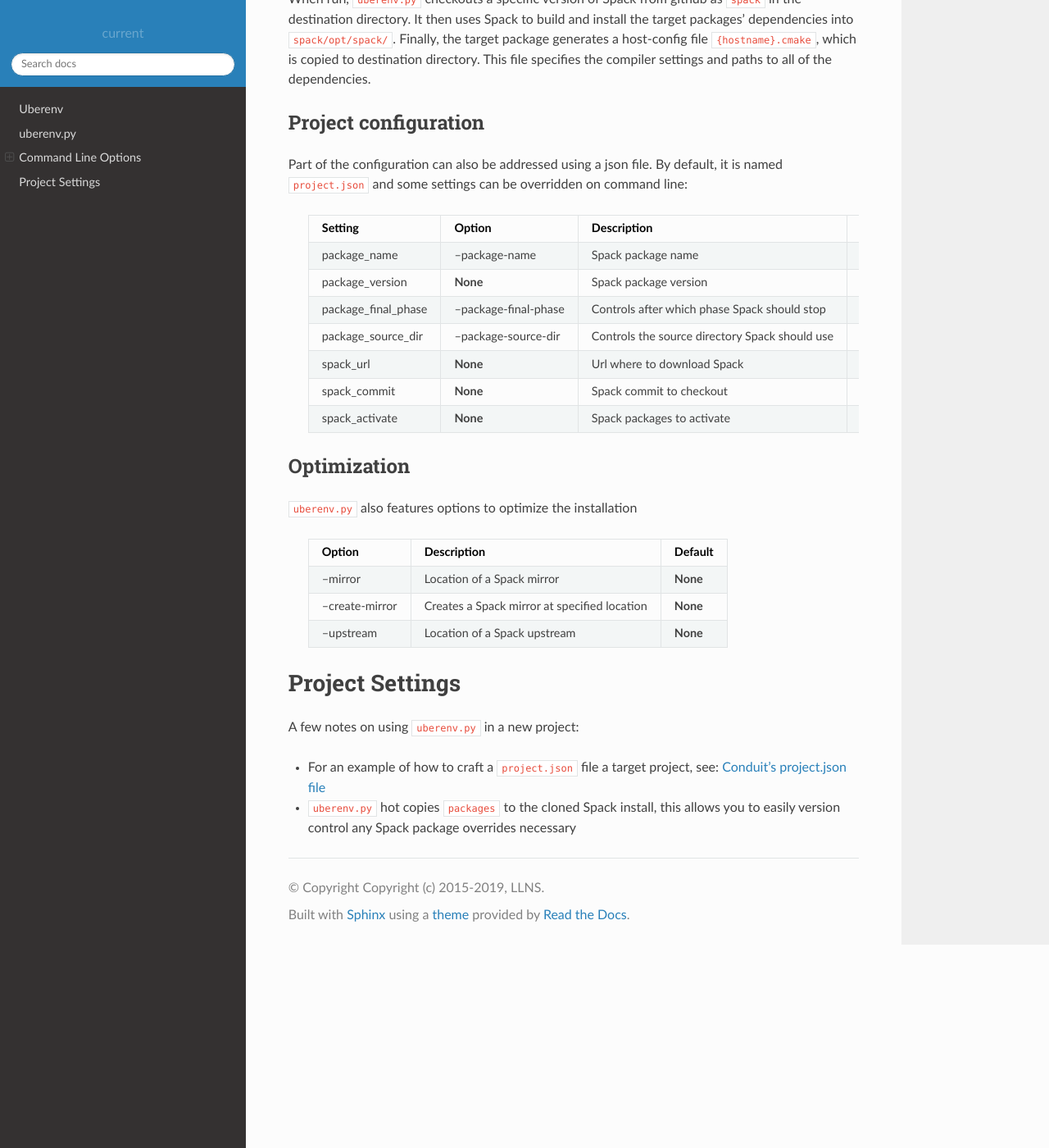
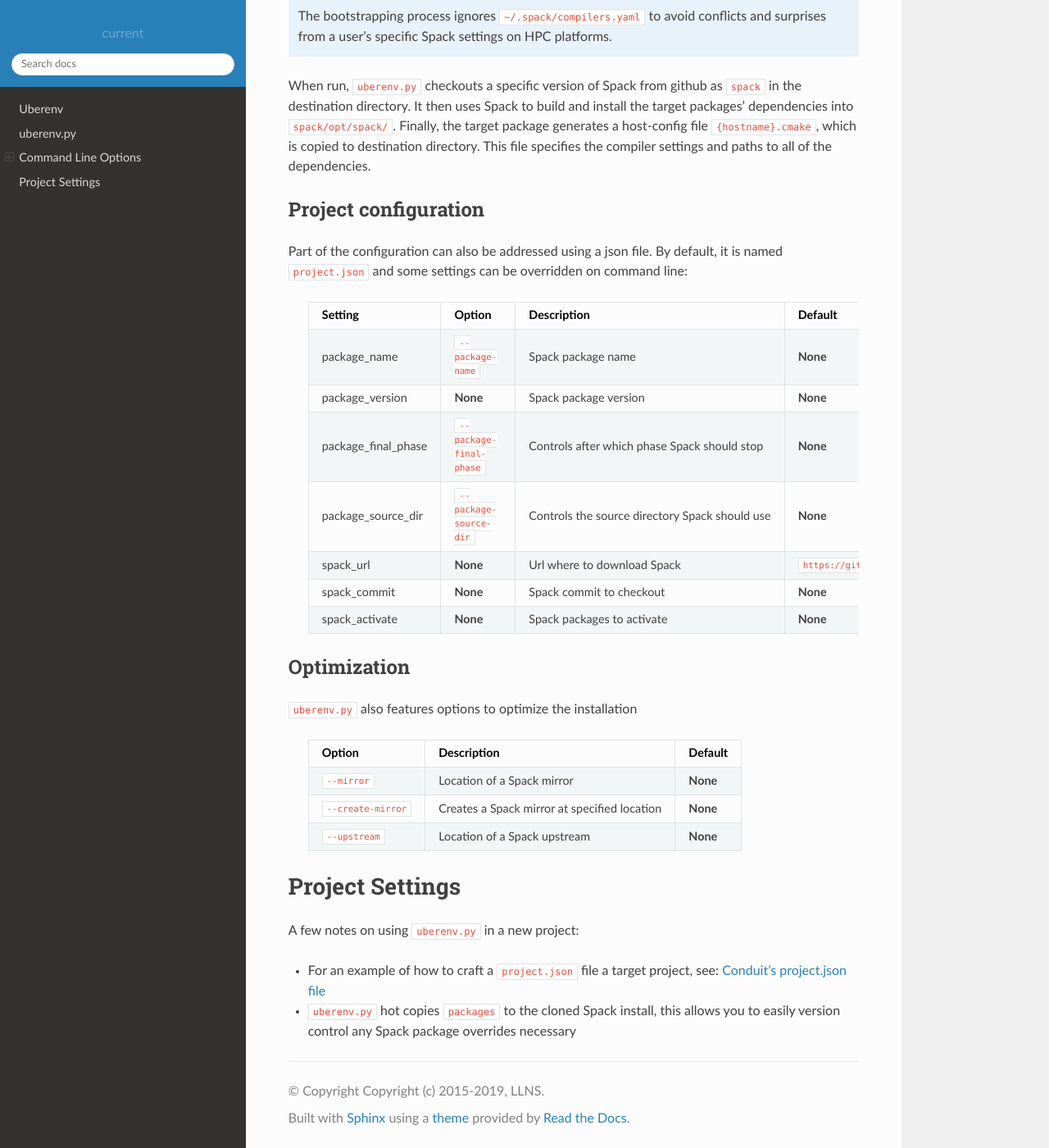
Before and after one commit to LLNL/uberenv, a Sphinx documentation site: the page built from docs/sphinx/index.rst, in a window 1280 px wide and 1400 px high, scrolled down 2334 px. Shown: the whole window at 82% size. Built offline with Sphinx 7.4.7 and the Read the Docs theme 2.0.0, drawn with Linux system fonts in a browser that asks for light colours; some of the changed text lies outside the part shown.

Commit message:
fix: Double dash issue

```diff
--- a/docs/sphinx/index.rst
+++ b/docs/sphinx/index.rst
@@ -78,19 +78,19 @@ Build configuration
 
 ``uberenv.py`` has a few options that allow you to control how dependencies are built:
 
- ==================== ============================================== ================================================
-  Option               Description                                     Default
- ==================== ============================================== ================================================
-  --prefix             Destination directory                          ``uberenv_libs``
-  --spec               Spack spec                                     linux: **%gcc**
-                                                                      osx: **%clang**
-  --spack-config-dir   Folder with Spack settings files               linux: (empty)
-                                                                      osx: ``scripts/uberenv/spack_configs/darwin/``
-  -k                   Ignore SSL Errors                              **False**
-  --install            Fully install target, not just dependencies    **False**
-  --run_tests          Invoke tests during build and against install  **False**
-  --project-json       File for project specific settings             ``project.json``
- ==================== ============================================== ================================================
+ ======================= ============================================== ================================================
+  Option                  Description                                    Default
+ ======================= ============================================== ================================================
+  ``--prefix``            Destination directory                          ``uberenv_libs``
+  ``--spec``              Spack spec                                     linux: **%gcc**
+                                                                         osx: **%clang**
+  ``--spack-config-dir``  Folder with Spack settings files               linux: (empty)
+                                                                         osx: ``scripts/uberenv/spack_configs/darwin/``
+  ``-k``                  Ignore SSL Errors                              **False**
+  ``--install``           Fully install target, not just dependencies    **False**
+  ``--run_tests``         Invoke tests during build and against install  **False**
+  ``--project-json``      File for project specific settings             ``project.json``
+ ======================= ============================================== ================================================
 
 The ``-k`` option exists for sites where SSL certificate interception undermines fetching
 from github and https hosted source tarballs. When enabled, ``uberenv.py`` clones Spack using:
@@ -149,22 +149,23 @@ destination directory. It then uses Spack to build and install the target packag
 ``spack/opt/spack/``. Finally, the target package generates a host-config file ``{hostname}.cmake``, which is
 copied to destination directory. This file specifies the compiler settings and paths to all of the dependencies.
 
+
 Project configuration
 ---------------------
 
 Part of the configuration can also be addressed using a json file. By default, it is named ``project.json`` and some settings can be overridden on command line:
 
- ==================== ======================= ================================================ =======================================
-  Setting              Option                  Description                                      Default
- ==================== ======================= ================================================ =======================================
-  package_name         --package-name          Spack package name                               **None**
-  package_version      **None**                Spack package version                            **None**
-  package_final_phase  --package-final-phase   Controls after which phase Spack should stop     **None**
-  package_source_dir   --package-source-dir    Controls the source directory Spack should use   **None**
-  spack_url            **None**                Url where to download Spack                      ``https://github.com/spack/spack.git``
-  spack_commit         **None**                Spack commit to checkout                         **None**
-  spack_activate       **None**                Spack packages to activate                       **None**
- ==================== ======================= ================================================ =======================================
+ ==================== ========================== ================================================ =======================================
+  Setting              Option                     Description                                      Default
+ ==================== ========================== ================================================ =======================================
+  package_name         ``--package-name``         Spack package name                               **None**
+  package_version      **None**                   Spack package version                            **None**
+  package_final_phase  ``--package-final-phase``  Controls after which phase Spack should stop     **None**
+  package_source_dir   ``--package-source-dir``   Controls the source directory Spack should use   **None**
+  spack_url            **None**                   Url where to download Spack                      ``https://github.com/spack/spack.git``
+  spack_commit         **None**                   Spack commit to checkout                         **None**
+  spack_activate       **None**                   Spack packages to activate                       **None**
+ ==================== ========================== ================================================ =======================================
 
 
 Optimization
@@ -173,11 +174,11 @@ Optimization
 ``uberenv.py`` also features options to optimize the installation
 
  ==================== ============================================== ================================================
-  Option               Description                                     Default
+  Option               Description                                    Default
  ==================== ============================================== ================================================
-  --mirror             Location of a Spack mirror                     **None**
-  --create-mirror      Creates a Spack mirror at specified location   **None**
-  --upstream           Location of a Spack upstream                   **None**
+  ``--mirror``         Location of a Spack mirror                     **None**
+  ``--create-mirror``  Creates a Spack mirror at specified location   **None**
+  ``--upstream``       Location of a Spack upstream                   **None**
  ==================== ============================================== ================================================
 
 
```
